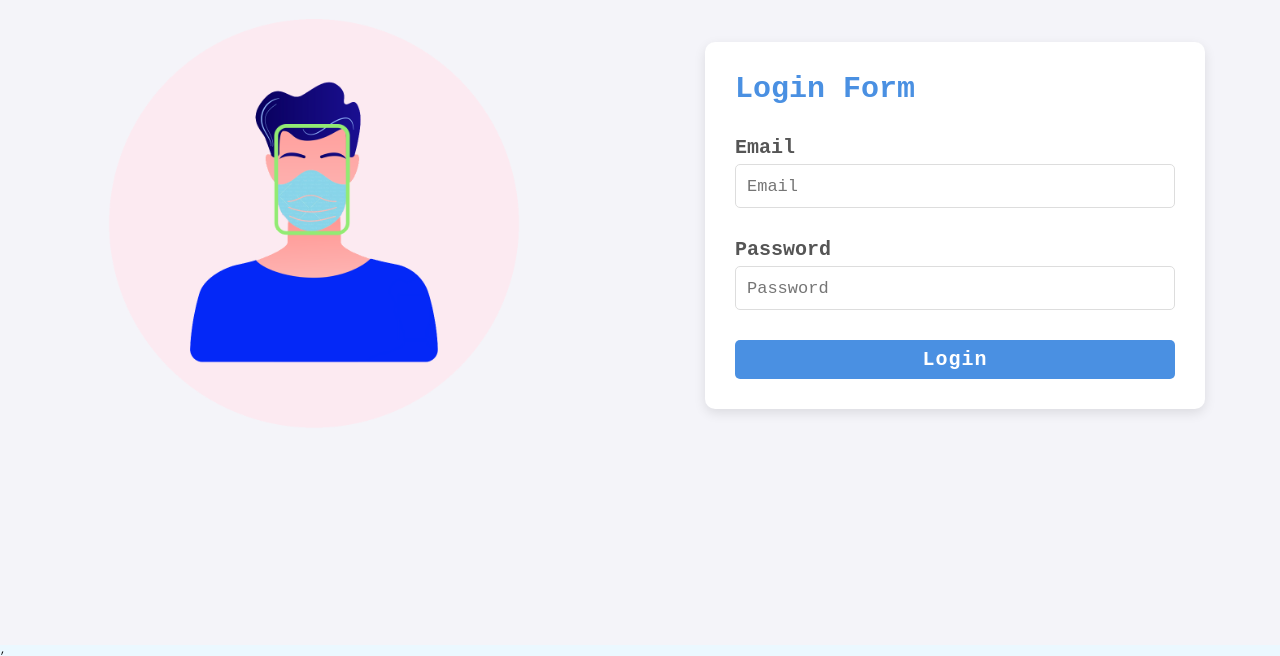
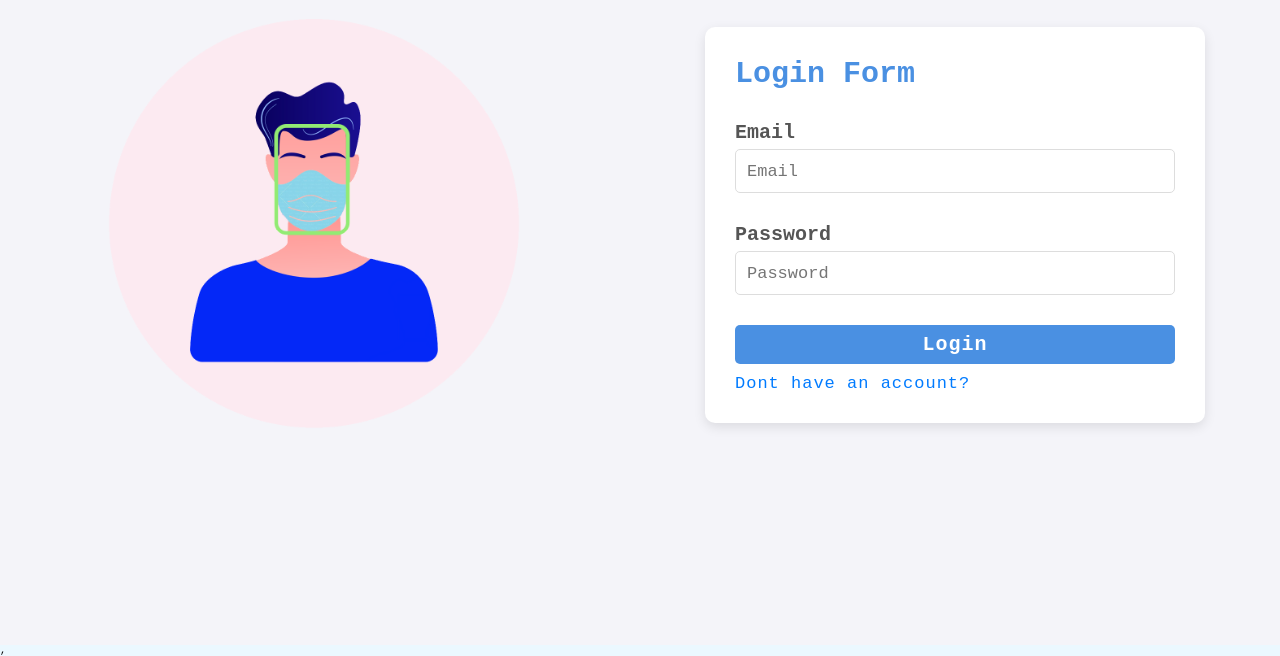
Before and after one commit to Samyam-Pradhan/Full-Project, a React (Vite) app in the folder client/: page /login in a window 1280 px wide. Shown: the part 195-851 px from the top of the page. Built offline with nearby package versions, Linux system fonts and the light colour scheme.

Commit message:
Update Loign componet

```diff
--- a/client/src/assets/Login.css
+++ b/client/src/assets/Login.css
@@ -98,6 +98,26 @@
   background: #357ab8;
 }
 
+.login-page .register-link {
+  margin-top: 1rem;
+  text-align: left;
+  font-size: 0.9rem;
+  color: #555;
+}
+
+.login-page .register-link .link {
+  color: #007bff;
+  text-decoration: none;
+  transition: color 0.3s ease;
+}
+
+.login-page .register-link .link:hover {
+  color: #0056b3;
+  text-decoration: underline;
+}
+
+
+
 /* Responsive Design */
 @media (max-width: 768px) {
   .login-page .grid-two-cols {
--- a/client/src/pages/Login.jsx
+++ b/client/src/pages/Login.jsx
@@ -1,7 +1,7 @@
 import { useState } from "react";
 import registerImage from "../images/facemask1.webp";
 import "../assets/login.css";
-import { useNavigate } from "react-router-dom";
+import { useNavigate, Link } from "react-router-dom";
 import { useAuth } from "../store/auth";
 
 const Login = () => {
@@ -104,6 +104,11 @@ const Login = () => {
                                 <button type="submit" className="submit-button">
                                     Login
                                 </button>
+                                    <p className="register-link">
+                                    <Link to="/register" className="link">
+                                        Dont have an account?
+                                    </Link>
+                                </p>
                             </form>
                         </div>
                     </div>
```
